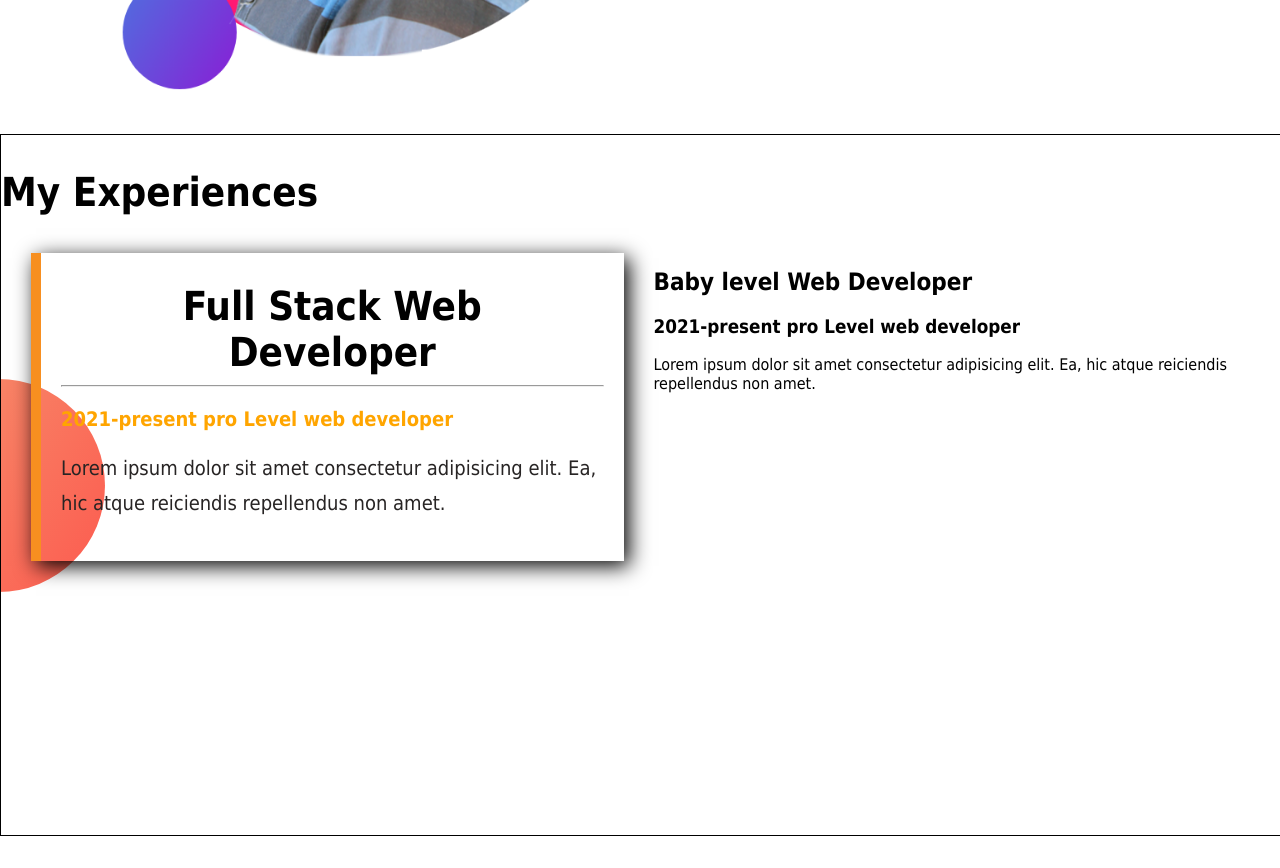
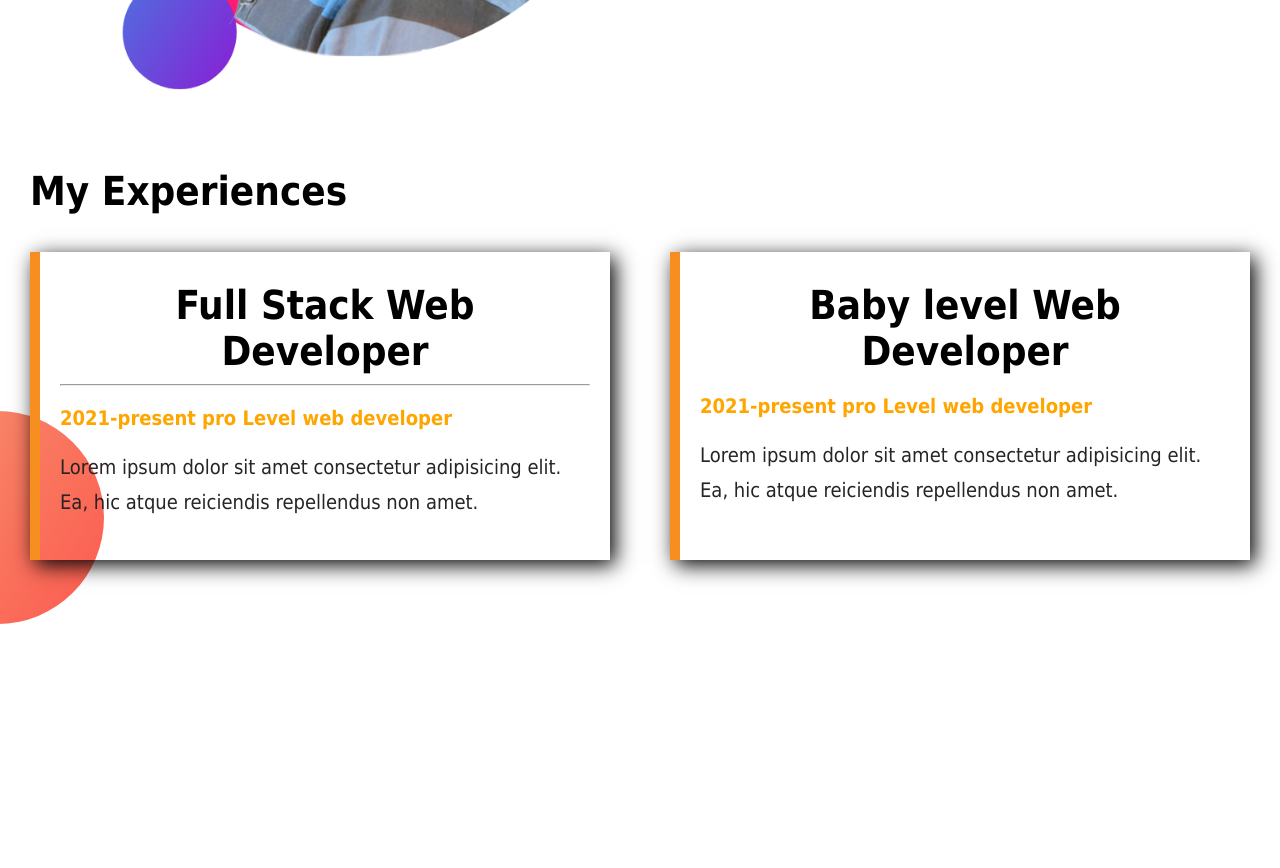
Before and after one commit to Md-Mahbub-1998/my-first-repo, a plain HTML site: page index.html in a window 1280 px wide. Shown: the part 1080-1948 px from the top of the page. Before the commit the page ends 1916 px from the top, so only its background shows below. Drawn offline with Linux system fonts and the light colour scheme.

Commit message:
new added

```diff
--- a/index.html
+++ b/index.html
@@ -17,6 +17,7 @@
         <div class="left-content">
 
             <h1>Welcome To</h1>
+            <hr>
             <h1> <span>Mahbub Web Her</span>World</h1>
             <h3>Build Climber and Train Stopper</h3>
             <p>Lorem ipsum dolor, sit amet consectetur adipisicing elit. Deserunt rerum odit magni, amet corrupti
--- a/style.css
+++ b/style.css
@@ -37,7 +37,7 @@ body{
 
 }
 
-.left-content h1:nth-child(1){
+.left-content h1{
 
 
     font-size: 45px;
@@ -47,7 +47,7 @@ body{
 
 }
 
-.left-content h1:nth-child(2){
+.left-content h1{
 
     font-size: 45px;
 
@@ -78,12 +78,12 @@ body{
     margin-left: 20px;
 
 
+
 }
 
 .left-content a{
 
     text-decoration: none;
-    display:inline-block;
     font-size: 20px;
     font-weight: bold;
     background:orange;
@@ -93,6 +93,8 @@ body{
     margin: 10px;
     margin-left: 20px;
     color: white;
+    text-align: left;
+
 
 
 
@@ -198,7 +200,6 @@ font-size: 40px;
 .buttom-content{
 
     width: 100%;
-    border: 1px solid black;
     height: 700px;
     background-image: url(images/exp-bg.png);
     background-repeat: no-repeat;
@@ -208,6 +209,7 @@ font-size: 40px;
 #experiance{
 
     font-size: 40px;
+    margin-left: 30px;
 
 
 }
@@ -257,3 +259,42 @@ font-size: 40px;
 
 
 }
+
+.right-bottom{
+
+    width: 50%;
+    margin-top: 5px;
+    box-shadow: 5px 5px 20px ;
+    margin: 5px 30px;
+    border-left: 10px  solid #f78f20;
+    padding: 20px;
+
+}
+.right-bottom h1{
+
+    font-size: 40px;
+    margin:10px 20px;
+    text-align: center;
+
+}
+
+.right-bottom h3{
+
+
+    font-size: 20px;
+    color: orange;
+
+
+
+}
+
+.right-bottom p{
+
+
+    font-size: 20px;
+    color: rgb(39, 36, 36);
+    line-height: 35px;
+
+
+
+}
```
